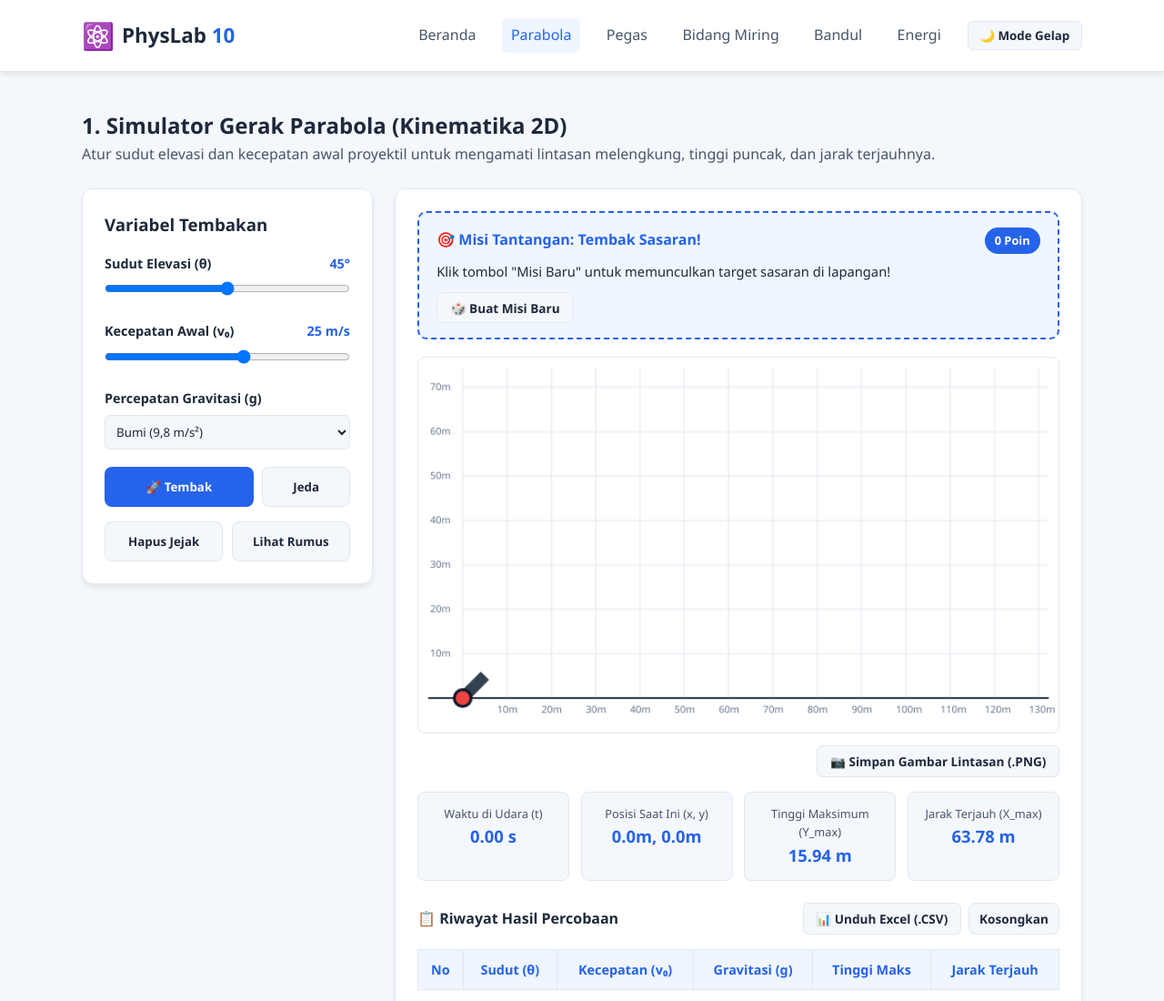
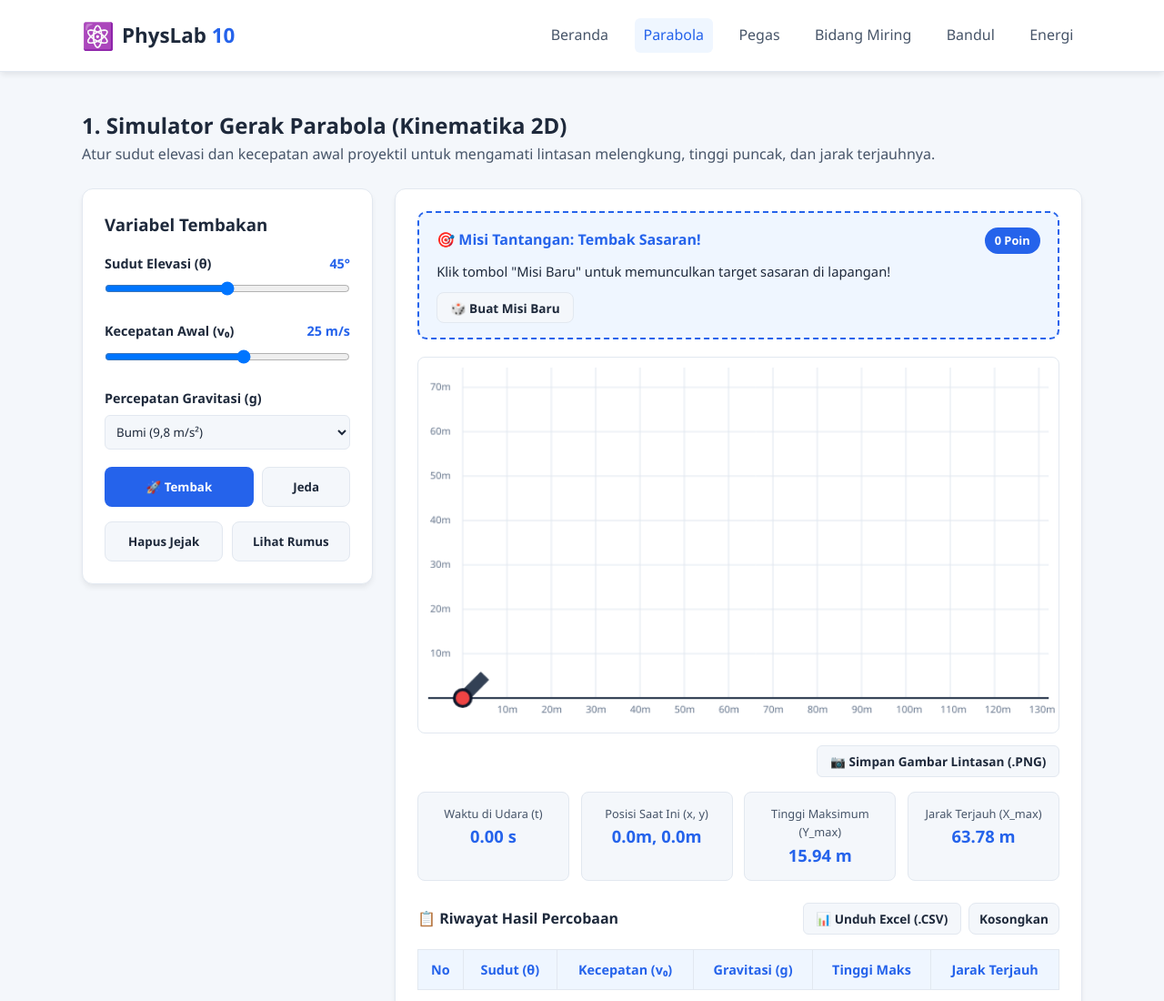
Before and after one commit to misael-cahyono/PhysicsLab, a plain HTML site: page parabola.html in a window 1280 px wide. Shown: the top 1100 px of the page at 91% size. Drawn offline with Linux system fonts and the light colour scheme; a script that the page names is missing.

Commit message:
Update parabola.html

```diff
--- a/parabola.html
+++ b/parabola.html
@@ -39,7 +39,7 @@
                 <a href="bidang-miring.html">Bidang Miring</a>
                 <a href="bandul.html">Bandul</a>
                 <a href="energi.html">Energi</a>
-                <button id="theme-toggle" class="btn-theme">🌙 Mode Gelap</button>
+
             </nav>
         </div>
     </header>
```
